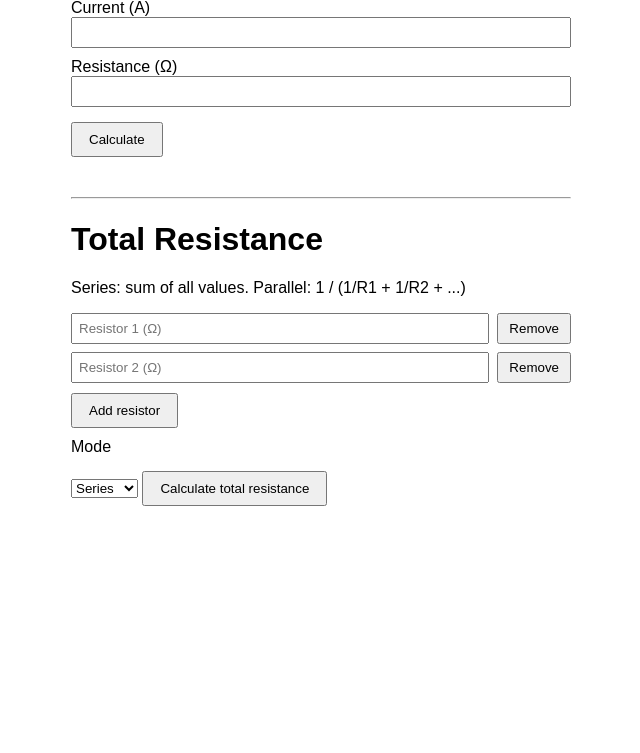
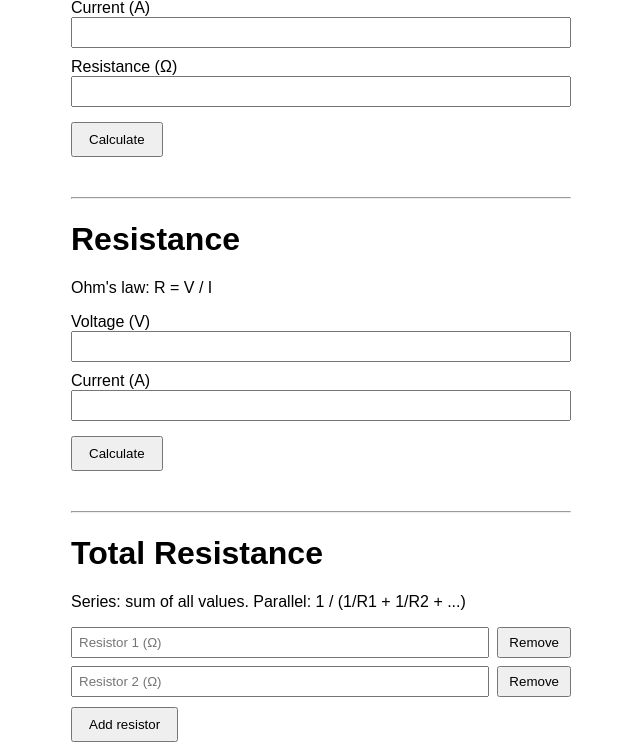
Before and after one commit to th3father/VOLTAGE-CALCULATOR, a Flask app: page / in a window 1280 px wide. Shown: the part 133-886 px from the top of the page, without its empty margins (319-959 px from the left). Before the commit the page ends 639 px from the top, so only its background shows below. Run offline with Flask 3, Linux system fonts and the light colour scheme.

Commit message:
Add resistance calculator using Ohm's law
Adds calculate_resistance() with validation for zero current and
opposite-sign voltage/current, a /resistance-calc web route, and a
Resistance section on the web page, mirroring the existing voltage
calculator's style.

Co-Authored-By: Claude Sonnet 5 <noreply@anthropic.com>

```diff
--- a/app.py
+++ b/app.py
@@ -2,7 +2,7 @@
 
 from flask import Flask, jsonify, render_template, request
 
-from voltage import calculate_total_resistance, calculate_voltage, _parse_number
+from voltage import calculate_resistance, calculate_total_resistance, calculate_voltage, _parse_number
 
 app = Flask(__name__)
 
@@ -45,6 +45,10 @@ def index():
         resistance_input=resistance_input,
         chart_currents=chart_currents,
         chart_voltages=chart_voltages,
+        resistance_calc_result=None,
+        resistance_calc_error=None,
+        resistance_calc_voltage_input="",
+        resistance_calc_current_input="",
     )
 
 
@@ -61,5 +65,38 @@ def resistance():
         return jsonify({"result": None, "error": str(exc)})
 
 
+@app.route("/resistance-calc", methods=["GET", "POST"])
+def resistance_calc():
+    resistance_calc_result = None
+    resistance_calc_error = None
+    resistance_calc_voltage_input = ""
+    resistance_calc_current_input = ""
+
+    if request.method == "POST":
+        resistance_calc_voltage_input = request.form.get("voltage", "")
+        resistance_calc_current_input = request.form.get("current", "")
+        try:
+            voltage = _parse_number(resistance_calc_voltage_input, "Voltage")
+            current = _parse_number(resistance_calc_current_input, "Current")
+            resistance_value = calculate_resistance(voltage, current)
+            resistance_calc_result = f"{resistance_value:g}"
+        except ValueError as exc:
+            resistance_calc_error = str(exc)
+
+    return render_template(
+        "index.html",
+        result=None,
+        error=None,
+        current_input="",
+        resistance_input="",
+        chart_currents=[],
+        chart_voltages=[],
+        resistance_calc_result=resistance_calc_result,
+        resistance_calc_error=resistance_calc_error,
+        resistance_calc_voltage_input=resistance_calc_voltage_input,
+        resistance_calc_current_input=resistance_calc_current_input,
+    )
+
+
 if __name__ == "__main__":
     app.run(debug=True)
--- a/templates/index.html
+++ b/templates/index.html
@@ -67,6 +67,29 @@
         }
       });
     </script>
+  {% endif %}
+
+  <hr>
+
+  <h1>Resistance</h1>
+  <p>Ohm's law: R = V / I</p>
+
+  <form method="post" action="/resistance-calc">
+    <label for="resistance_voltage">Voltage (V)</label>
+    <input type="text" id="resistance_voltage" name="voltage" value="{{ resistance_calc_voltage_input }}" required>
+
+    <label for="resistance_current">Current (A)</label>
+    <input type="text" id="resistance_current" name="current" value="{{ resistance_calc_current_input }}" required>
+
+    <button type="submit">Calculate</button>
+  </form>
+
+  {% if resistance_calc_result is not none %}
+    <p class="result">Resistance: {{ resistance_calc_result }} &Omega;</p>
+  {% endif %}
+
+  {% if resistance_calc_error %}
+    <p class="error">Error: {{ resistance_calc_error }}</p>
   {% endif %}
 
   <hr>
```
Also changed, not shown: test_app.py (+50 -0 lines), test_voltage.py (+34 -1 lines), voltage.py (+13 -0 lines), README.md.
